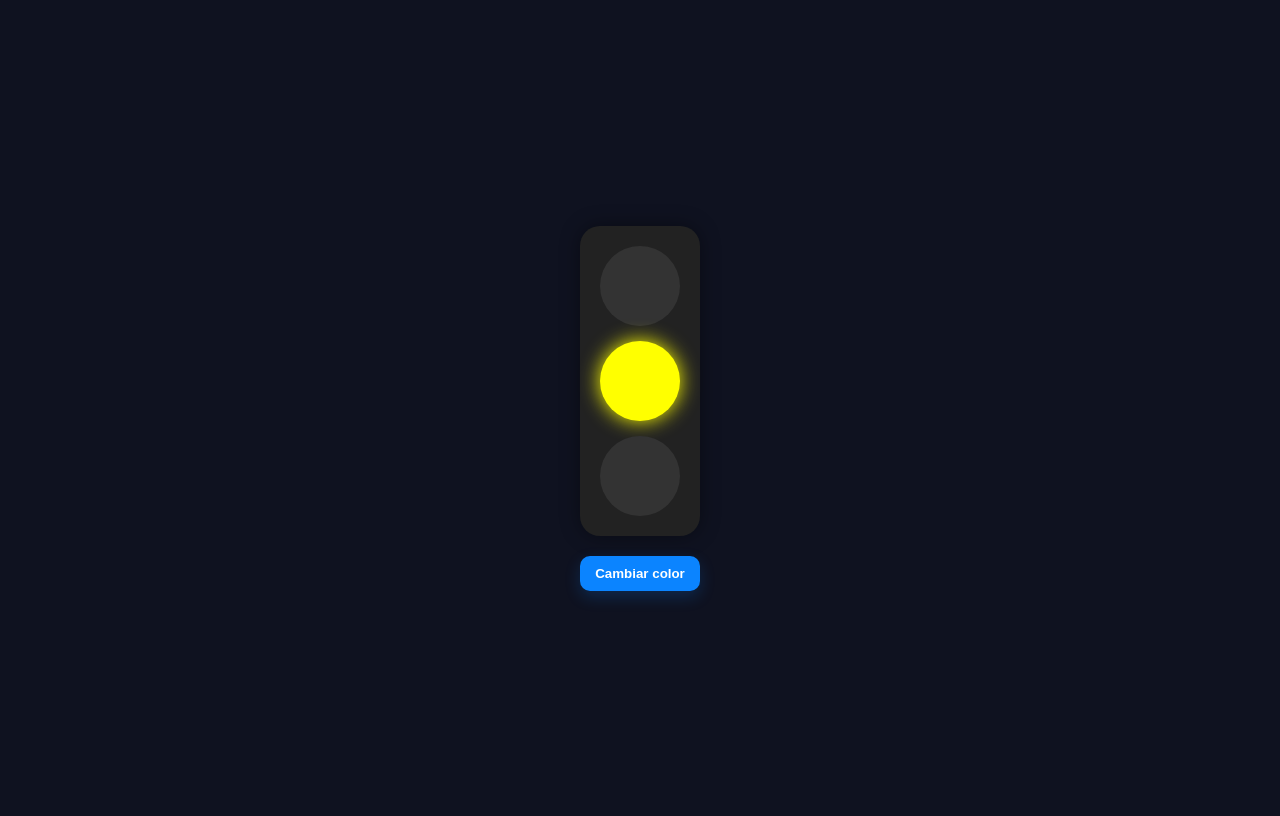
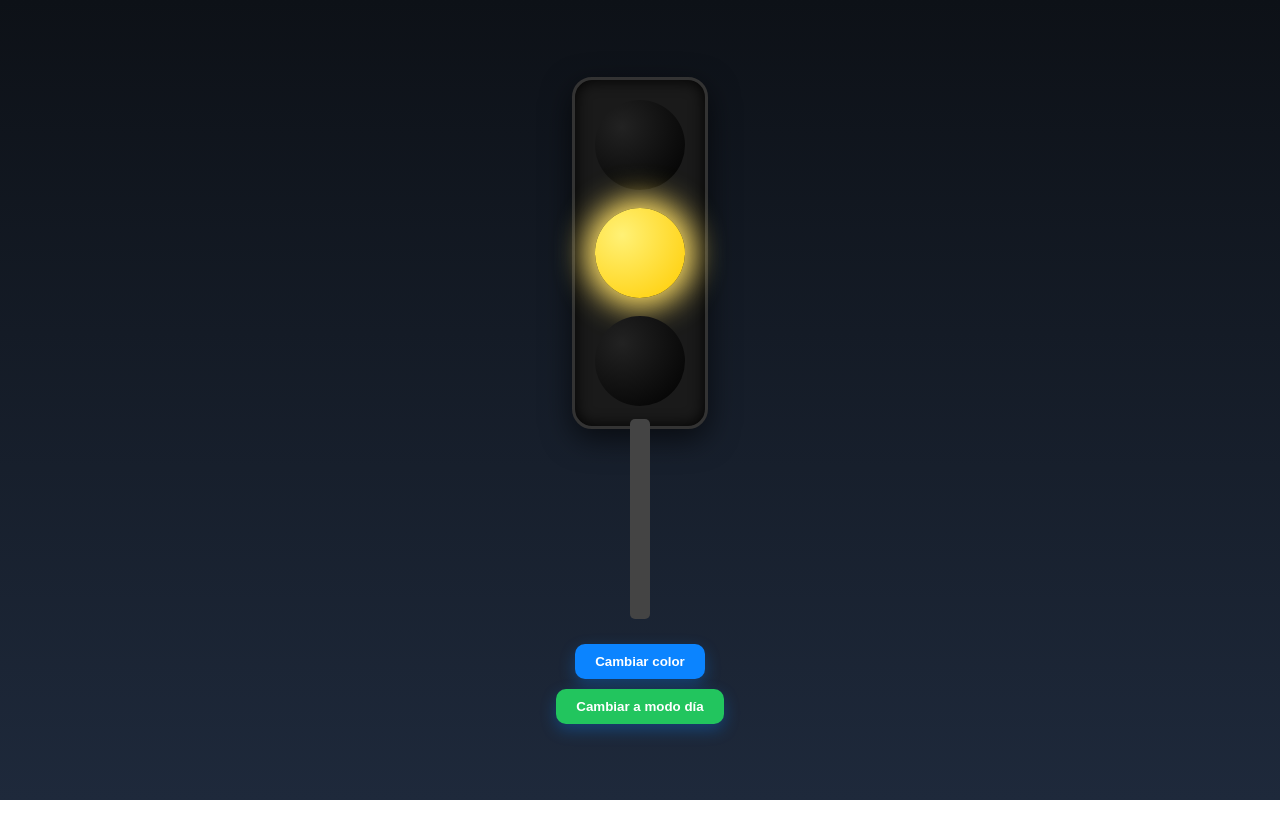
Before and after one commit to alnrr8/Sem-foro-interactivo, a plain HTML site: page index.html in a window 1280 px wide. Drawn offline with Linux system fonts and the light colour scheme.

Commit message:
Update index.html

```diff
--- a/index.html
+++ b/index.html
@@ -1,105 +1,140 @@
-<!DOCTYPE html>
-<html lang="es">
+<!DOCTYPE html><html lang="es">
 <head>
   <meta charset="UTF-8" />
   <meta name="viewport" content="width=device-width, initial-scale=1.0" />
-  <title>Semáforo Interactivo</title>
+  <title>Semáforo Interactivo Realista con Modo Día/Noche</title>
   <style>
-    body {
-      font-family: sans-serif;
-      background: #0f1220;
+    :root {
+      --fondo-dia: linear-gradient(to bottom, #87cefa, #fefefe);
+      --fondo-noche: linear-gradient(to bottom, #0d1117, #1e293b);
+      --poste: #444;
+      --luz-apagada: radial-gradient(circle at 30% 30%, #222, #000);
+    }body {
+  font-family: Arial, sans-serif;
   color: #fff;
   display: flex;
   flex-direction: column;
   align-items: center;
   justify-content: center;
   height: 100vh;
+  margin: 0;
+  transition: background 1s;
+  background: var(--fondo-noche);
 }
 
-    .semaforo {
-      background: #222;
+body.dia {
+  background: var(--fondo-dia);
+  color: #000;
+}
+
+.poste {
+  width: 20px;
+  height: 200px;
+  background: var(--poste);
+  margin-top: -10px;
+  border-radius: 5px;
+}
+
+.caja {
+  background: #1a1a1a;
   padding: 20px;
   border-radius: 20px;
   display: flex;
   flex-direction: column;
   align-items: center;
-      gap: 15px;
-      box-shadow: 0 0 20px rgba(0,0,0,0.4);
+  gap: 18px;
+  box-shadow: inset 0 0 15px #000, 0 10px 30px rgba(0, 0, 0, 0.6);
+  border: 3px solid #333;
+  transition: background 1s, border 1s;
+}
+
+body.dia .caja {
+  background: #f0f0f0;
+  border: 3px solid #bbb;
+  box-shadow: inset 0 0 15px #ddd, 0 10px 20px rgba(0, 0, 0, 0.3);
 }
 
 .luz {
-      width: 80px;
-      height: 80px;
+  width: 90px;
+  height: 90px;
   border-radius: 50%;
-      background: #333;
-      transition: background 0.3s;
+  background: var(--luz-apagada);
+  transition: background 0.4s, box-shadow 0.4s;
 }
 
-    .rojo.active {
-      background: red;
-      box-shadow: 0 0 20px red;
+.luz.roja.active {
+  background: radial-gradient(circle at 30% 30%, #ff6b6b, #b30000);
+  box-shadow: 0 0 30px 10px #ff4d4d;
 }
 
-    .amarillo.active {
-      background: yellow;
-      box-shadow: 0 0 20px yellow;
+.luz.amarilla.active {
+  background: radial-gradient(circle at 30% 30%, #fff176, #ffcc00);
+  box-shadow: 0 0 30px 10px #ffe066;
 }
 
-    .verde.active {
-      background: limegreen;
-      box-shadow: 0 0 20px limegreen;
+.luz.verde.active {
+  background: radial-gradient(circle at 30% 30%, #7CFC00, #006400);
+  box-shadow: 0 0 30px 10px #32cd32;
 }
 
 button {
-      margin-top: 20px;
-      padding: 10px 15px;
+  margin-top: 25px;
+  padding: 10px 20px;
   border: none;
   background: #0b84ff;
   color: #fff;
+  font-weight: bold;
   border-radius: 10px;
   cursor: pointer;
-      font-weight: bold;
-      box-shadow: 0 6px 16px rgba(11,132,255,0.2);
+  box-shadow: 0 6px 16px rgba(11,132,255,0.3);
+  transition: transform 0.1s, background 0.3s;
 }
 
 button:active {
-      transform: scale(0.98);
+  transform: scale(0.97);
 }
+
+button.modo {
+  background: #22c55e;
+  margin-top: 10px;
+}
+
   </style>
 </head>
 <body>
-  <div class="semaforo">
-    <div class="luz rojo active" id="rojo"></div>
-    <div class="luz amarillo" id="amarillo"></div>
+  <div class="caja">
+    <div class="luz roja active" id="roja"></div>
+    <div class="luz amarilla" id="amarilla"></div>
     <div class="luz verde" id="verde"></div>
   </div>
-
-  <button id="boton">Cambiar color</button>
+  <div class="poste"></div><button id="boton">Cambiar color</button> <button id="modo" class="modo">Cambiar a modo día</button>
 
   <script>
-    const luces = ["rojo", "amarillo", "verde"];
+    const luces = ["roja", "amarilla", "verde"];
     let indice = 0;
     const boton = document.getElementById("boton");
+    const modoBtn = document.getElementById("modo");
 
     function cambiarLuz() {
-      // Apagar todas las luces
       luces.forEach(color => {
         document.getElementById(color).classList.remove("active");
       });
-
-      // Encender la luz actual
       const colorActual = luces[indice];
       document.getElementById(colorActual).classList.add("active");
-
-      // Avanzar al siguiente color
       indice = (indice + 1) % luces.length;
     }
 
-    // Cambiar con botón
     boton.addEventListener("click", cambiarLuz);
+    setInterval(cambiarLuz, 2000);
 
-    // Cambiar automáticamente cada 2 segundos
-    setInterval(cambiarLuz, 2000);
-  </script>
-</body>
+    // Alternar entre modo día y noche
+    modoBtn.addEventListener("click", () => {
+      document.body.classList.toggle("dia");
+      if (document.body.classList.contains("dia")) {
+        modoBtn.textContent = "Cambiar a modo noche";
+      } else {
+        modoBtn.textContent = "Cambiar a modo día";
+      }
+    });
+  </script></body>
 </html>
```
Lines whose indentation alone changed are shown as unchanged.
